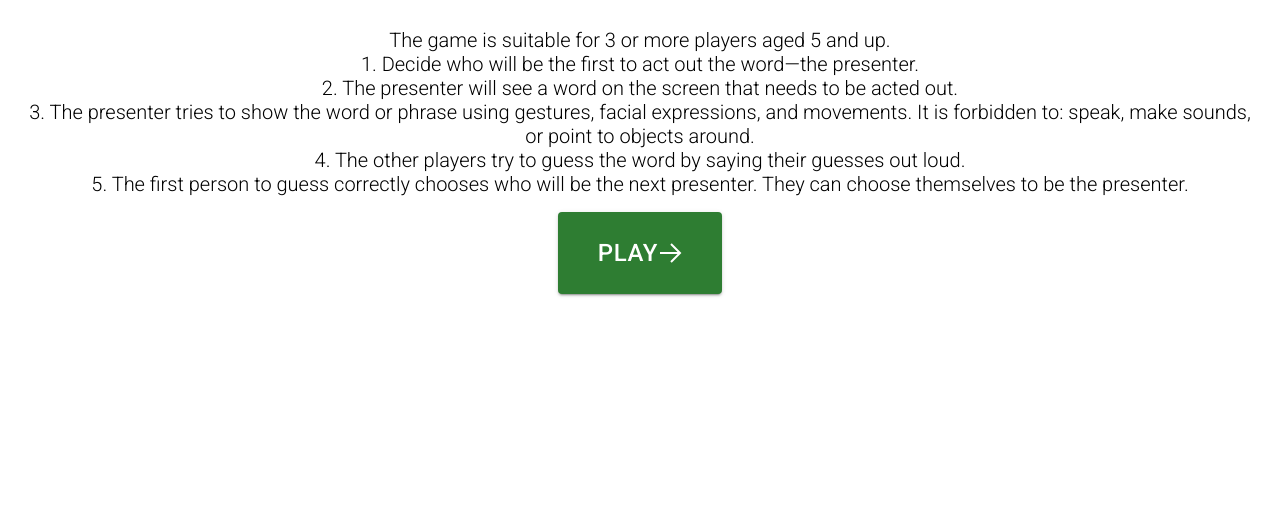
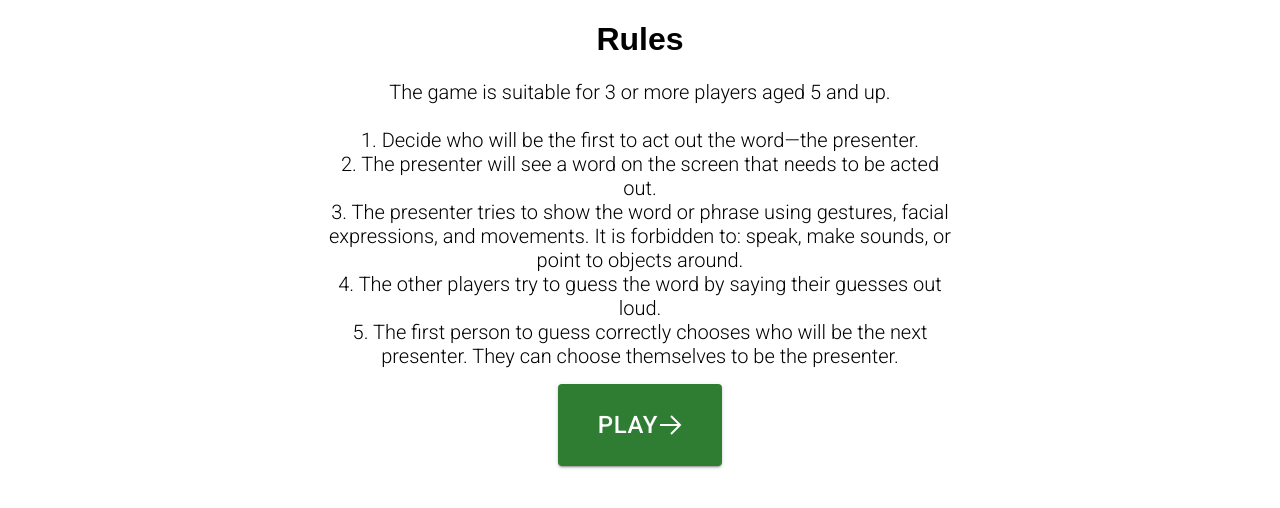
Before and after one commit to oleksii-pi/pantomime, a React (Create React App) app: page / in a window 1280 px wide. Both pictures are taken after a click on the button "RULES". Shown: the top 508 px of the page. Built offline with nearby package versions, Linux system fonts and the light colour scheme.

Commit message:
Add title to Rules page

```diff
--- a/src/components/RulesPage.tsx
+++ b/src/components/RulesPage.tsx
@@ -1,6 +1,6 @@
 import React, { useContext } from 'react';
 import TranslationContext from '../TranslationContext';
-import { Button } from '@mui/material';
+import { Box, Button } from '@mui/material';
 import { GrLinkNext } from 'react-icons/gr';
 
 interface RulesPageProps {
@@ -11,7 +11,12 @@ const RulesPage: React.FC<RulesPageProps> = ({ onNext }) => {
   const { t } = useContext(TranslationContext);
 
   return (
-    <div style={{ padding: '20px', textAlign: 'center' }}>
+      <Box sx={{
+          mb: 2,
+          textAlign: 'center',
+          mx: { xs: 2, md: 40 }
+        }}>
+          <h1>{t('title.rules')}</h1>
         <p style={{ fontFamily: 'Roboto, Arial, sans-serif', fontSize: '20px', fontWeight: '300', margin: '0 0 16px 0' }}>
           {t('game.rules').split('\n').map((line, index) => (
             <span key={index}>
@@ -30,7 +35,7 @@ const RulesPage: React.FC<RulesPageProps> = ({ onNext }) => {
           {t('button.play')}
           <GrLinkNext />
         </Button>
-    </div>
+      </Box>
   );
 };
 
--- a/src/translations/de.json
+++ b/src/translations/de.json
@@ -1,7 +1,7 @@
 {
   "game": {
     "description": "Pantomime ist ein lustiges Spiel, bei dem man Dinge ohne zu sprechen darstellt. Man benutzt seine Hände und seinen Körper, um zu zeigen, was man meint, und die Freunde versuchen zu erraten, was man darstellt.",
-    "rules": "Das Spiel ist für 3 oder mehr Spieler ab 5 Jahren geeignet.\n1. Wählt, wer zuerst das Wort zeigen soll – der Leiter.\n2. Der Leiter sieht ein Wort auf dem Bildschirm, das er zeigen muss.\n3. Der Leiter versucht, das Wort oder den Satz mit Gesten, Gesichtsausdrücken und Bewegungen zu zeigen. Es ist verboten: zu sprechen, Geräusche zu machen oder auf Dinge zu zeigen.\n4. Die anderen Spieler versuchen, das Wort zu erraten, indem sie laut raten.\n5. Wer zuerst richtig rät, darf aussuchen, wer der nächste Leiter ist. Man kann sich selbst wählen."
+    "rules": "Das Spiel ist für 3 oder mehr Spieler ab 5 Jahren geeignet.\n\n1. Wählt, wer zuerst das Wort zeigen soll – der Leiter.\n2. Der Leiter sieht ein Wort auf dem Bildschirm, das er zeigen muss.\n3. Der Leiter versucht, das Wort oder den Satz mit Gesten, Gesichtsausdrücken und Bewegungen zu zeigen. Es ist verboten: zu sprechen, Geräusche zu machen oder auf Dinge zu zeigen.\n4. Die anderen Spieler versuchen, das Wort zu erraten, indem sie laut raten.\n5. Wer zuerst richtig rät, darf aussuchen, wer der nächste Leiter ist. Man kann sich selbst wählen."
   },
   "button": {
     "rules": "Regeln",
@@ -18,5 +18,8 @@
     "words-have-been-reset": "Verwendete Wörter wurden zurückgesetzt.",
     "notification.speech-synthesis-not-supported": "Die Sprachsynthese wird in deinem Browser nicht unterstützt.",
     "notification.no-words-found": "Keine Wörter gefunden."
+  },
+  "title": {
+    "rules": "Regeln"
   }
 }
--- a/src/translations/en.json
+++ b/src/translations/en.json
@@ -1,7 +1,7 @@
 {
   "game": {
     "description": "Pantomime is a fun game where you act things out without talking. You use your hands and body to show what you mean, and your friends try to guess what you are pretending to be.",
-    "rules": "The game is suitable for 3 or more players aged 5 and up.\n1. Decide who will be the first to act out the word—the presenter.\n2. The presenter will see a word on the screen that needs to be acted out.\n3. The presenter tries to show the word or phrase using gestures, facial expressions, and movements. It is forbidden to: speak, make sounds, or point to objects around.\n4. The other players try to guess the word by saying their guesses out loud.\n5. The first person to guess correctly chooses who will be the next presenter. They can choose themselves to be the presenter."
+    "rules": "The game is suitable for 3 or more players aged 5 and up.\n\n1. Decide who will be the first to act out the word—the presenter.\n2. The presenter will see a word on the screen that needs to be acted out.\n3. The presenter tries to show the word or phrase using gestures, facial expressions, and movements. It is forbidden to: speak, make sounds, or point to objects around.\n4. The other players try to guess the word by saying their guesses out loud.\n5. The first person to guess correctly chooses who will be the next presenter. They can choose themselves to be the presenter."
   },
   "button": {
     "rules": "Rules",
@@ -18,5 +18,8 @@
     "words-have-been-reset": "Used words have been reset.",
     "notification.speech-synthesis-not-supported": "Speech synthesis is not supported in your browser.",
     "notification.no-words-found": "No words found."
+  },
+  "title": {
+    "rules": "Rules"
   }
 }
--- a/src/translations/uk.json
+++ b/src/translations/uk.json
@@ -1,7 +1,7 @@
 {
   "game": {
     "description": "Пантоміма - це весела гра, де ви зображуєте різні речі без слів. Ви використовуєте руки та тіло, щоб показати, що маєте на увазі, а ваші друзі намагаються вгадати, ким ви прикидаєтеся.",
-    "rules": "Гра підходить для 3 або більше гравців віком від 5 років.\n1. Визначте, хто буде першим відтворювати слово - ведучим.\n2. Ведучий побачить слово на екрані, яке потрібно відтворити.\n3. Ведучий намагається зобразити слово або фразу за допомогою жестів, виразів обличчя та рухів. Заборонено: говорити, видавати звуки або вказувати на предмети навколо.\n4. Інші гравці намагаються вгадати слово, вимовляючи свої варіанти вгадок вслух.\n5. Перша особа, яка вгадає правильно, вибирає, хто буде наступним ведучим. Він може обрати себе ведучим."
+    "rules": "Гра підходить для 3 або більше гравців віком від 5 років.\n\n1. Визначте, хто буде першим відтворювати слово - ведучим.\n2. Ведучий побачить слово на екрані, яке потрібно показати.\n3. Ведучий намагається зобразити слово або фразу за допомогою жестів, виразів обличчя та рухів. Заборонено: говорити, видавати звуки або вказувати на предмети навколо.\n4. Інші гравці намагаються вгадати слово, вимовляючи свої варіанти вгадок вслух.\n5. Перша особа, яка вгадає правильно, вибирає, хто буде наступним ведучим. Він може обрати себе ведучим."
   },
   "button": {
     "rules": "Правила",
@@ -18,5 +18,8 @@
     "words-have-been-reset": "Використані слова були скинуті.",
     "notification.speech-synthesis-not-supported": "Синтез мовлення не підтримується в вашому браузері.",
     "notification.no-words-found": "Слова не знайдено."
+  },
+  "title": {
+    "rules": "Правила"
   }
 }
```
Lines whose indentation alone changed are shown as unchanged.
